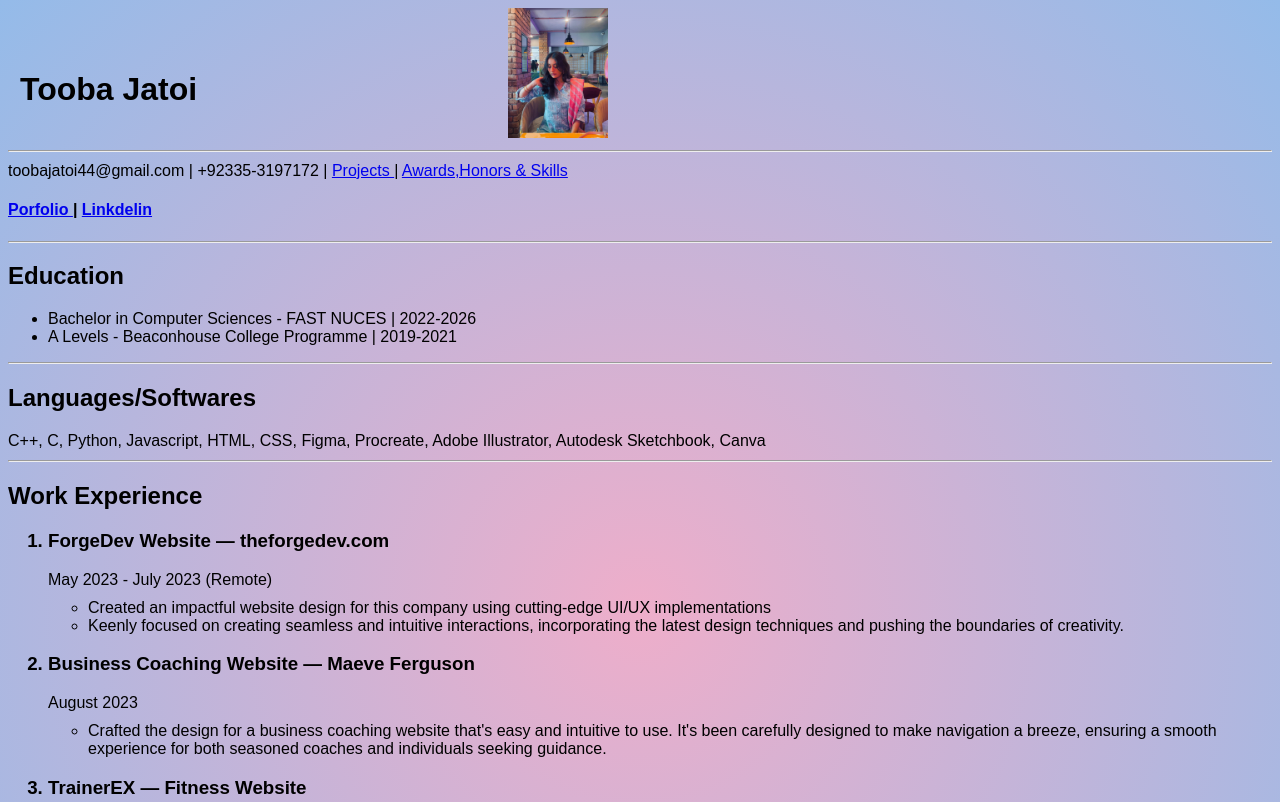
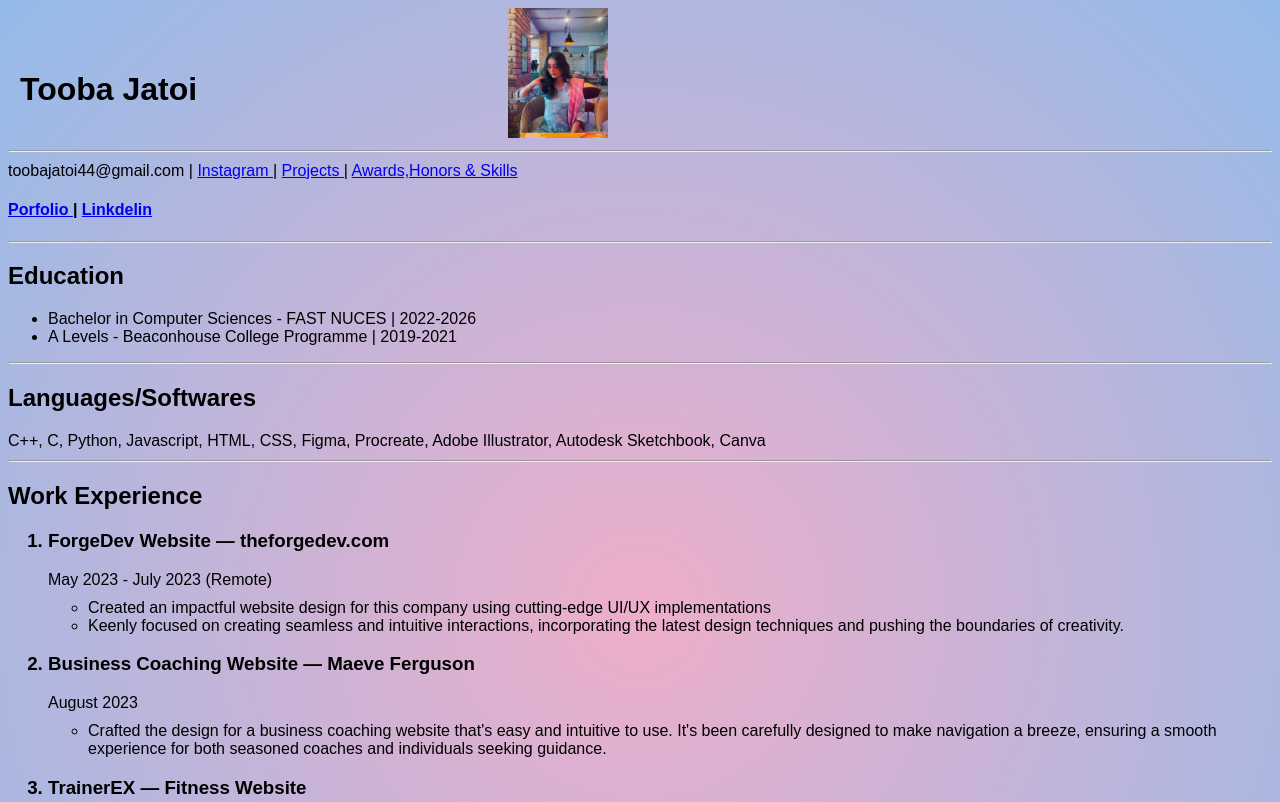
Before and after one commit to toobajatoi/My-Resume, a plain HTML site: page index.html in a window 1280 px wide. Shown: the top 802 px of the page. Drawn offline with Linux system fonts and the light colour scheme.

Commit message:
Add files via upload

```diff
--- a/index.html
+++ b/index.html
@@ -13,7 +13,7 @@
   <h1 id="name"><b>Tooba Jatoi</b></h1>
   <img src="Tooba.jpg"  width="100" height="130"/>
   <hr/>
-  <p>toobajatoi44@gmail.com | +92335-3197172  |   <a href="Projects.html"> Projects </a> | <a href="awards.html"> Awards,Honors & Skills </a></p>
+  <p>toobajatoi44@gmail.com | <a href="https://www.instagram.com/tmax_artistic/?igshid=15d1khjrkvjye"> Instagram </a> |   <a href="Projects.html"> Projects </a> | <a href="awards.html"> Awards,Honors & Skills </a></p>
   <h4> <p> <a href="https://folio.procreate.com/tmax_artistic"> Porfolio </a> | <a href="https://www.linkedin.com/in/tooba-jatoi-416251244/"> Linkdelin </a></p> </h4>
 <hr/>
   <h2 id="Education">Education</h2>
```
